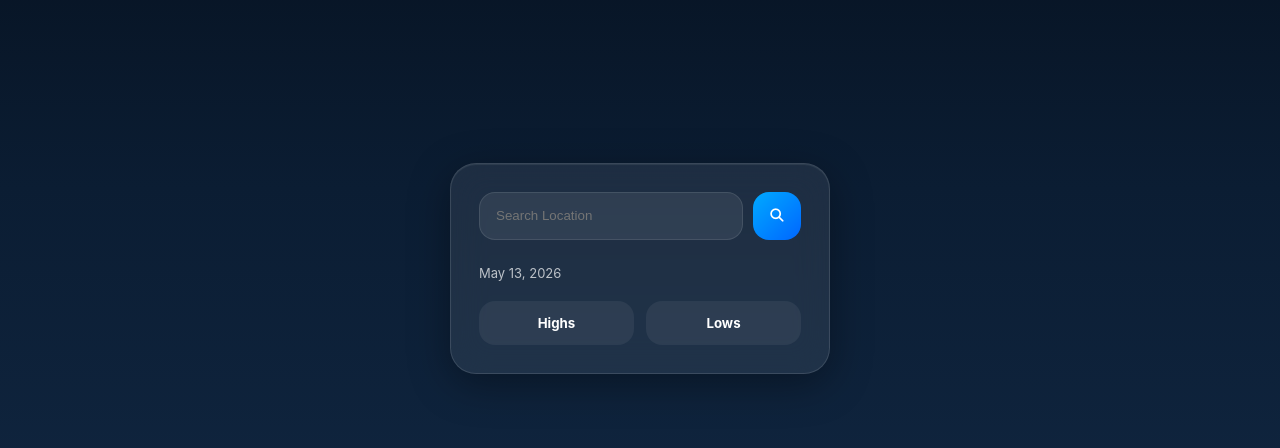
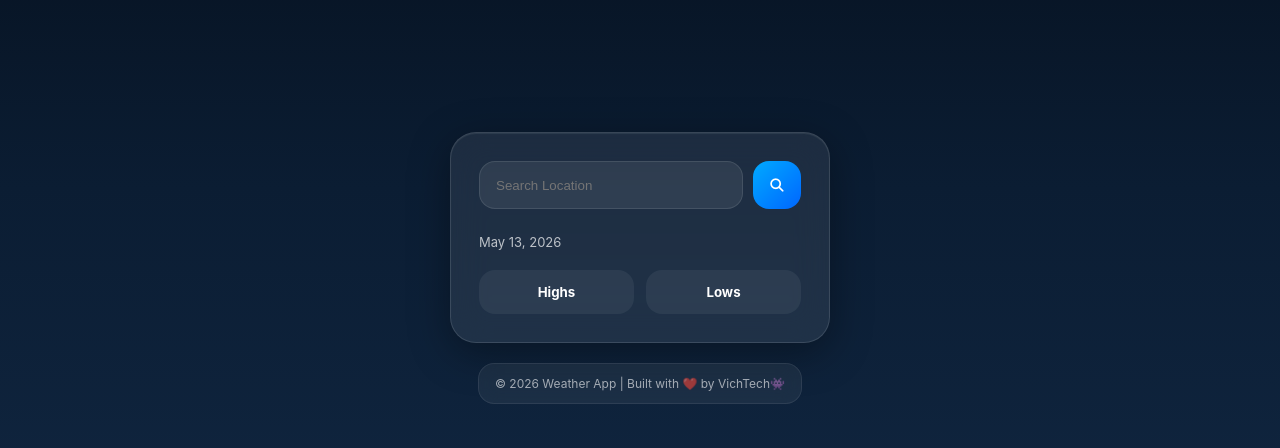
Before and after one commit to OTIENO272/weather_api, a plain HTML site: page index.html in a window 1280 px wide. Shown: the part 132-580 px from the top of the page. Drawn offline with Linux system fonts and the light colour scheme.

Commit message:
Update index.html

```diff
--- a/index.html
+++ b/index.html
@@ -49,5 +49,9 @@
 
     </div>
     <script src="./app.js"></script>
+          <footer id="footer">
+    <p>&copy; 2026 Weather App | Built with ❤️ by VichTech👾</p>
+</footer>
+
 </body>
 </html>
```
